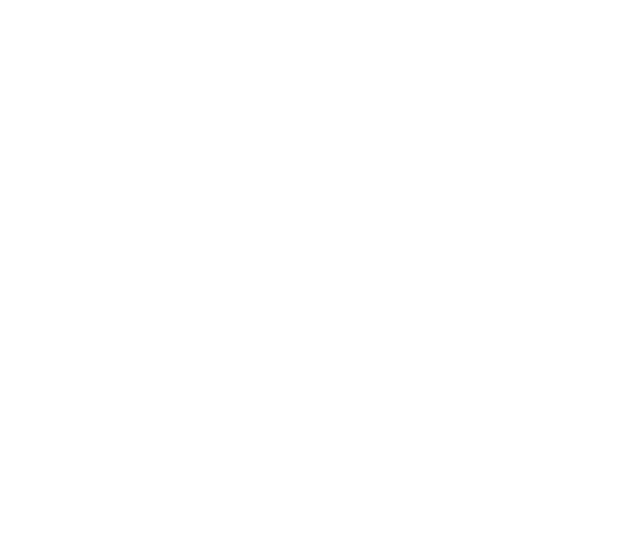
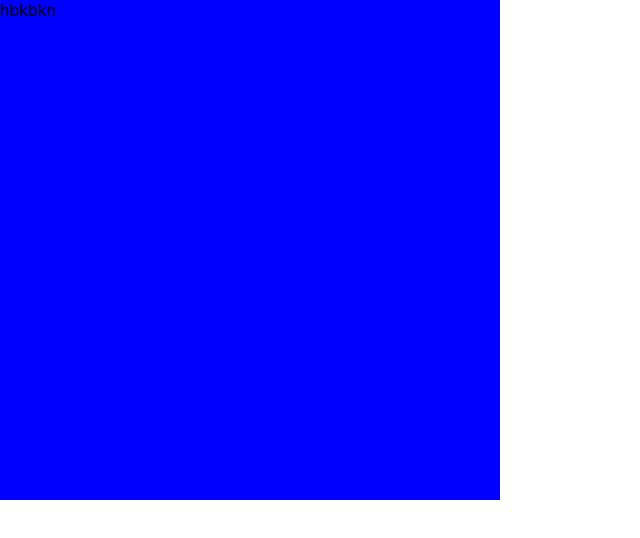
Before and after one commit to AmirrezaMirshafiee/e-commerce-project, a React (Create React App) app in the folder front-end/: page /otp in a window 1280 px wide. Before the commit this address had no page. Shown: the top 538 px of the page, without its empty margins (0-640 px from the left). Built offline with nearby package versions, Linux system fonts and the light colour scheme.

Commit message:
create otp

```diff
--- a/front-end/src/App.js
+++ b/front-end/src/App.js
@@ -1,6 +1,7 @@
 import React from "react";
 import LoginRegister from "./Page/LoginRegister";
 import { Route, Routes } from 'react-router-dom'
+import Otp from "./Page/LoginRegister/Otp";
 
 
 export default function App() {
@@ -8,6 +9,7 @@
     <>
       <Routes>
         <Route path="/login-register" element={<LoginRegister />} />
+        <Route path="/otp" element={<Otp/>}></Route>
       </Routes>
 
     </>
--- a/front-end/src/Page/LoginRegister/Otp/index.jsx
+++ b/front-end/src/Page/LoginRegister/Otp/index.jsx
@@ -1,7 +1,11 @@
 import React from 'react'
-
+import {Stack} from '@mui/material'
 export default function Otp() {
   return (
-    <div>Otp</div>
+    <>
+    <Stack sx={{width:'500px',height:'500px',backgroundColor:'blue'}}>
+hbkbkn
+    </Stack>
+    </>
   )
 }
```
Also changed, not shown: 1 other file (tests, documents, lock files or other folders).
